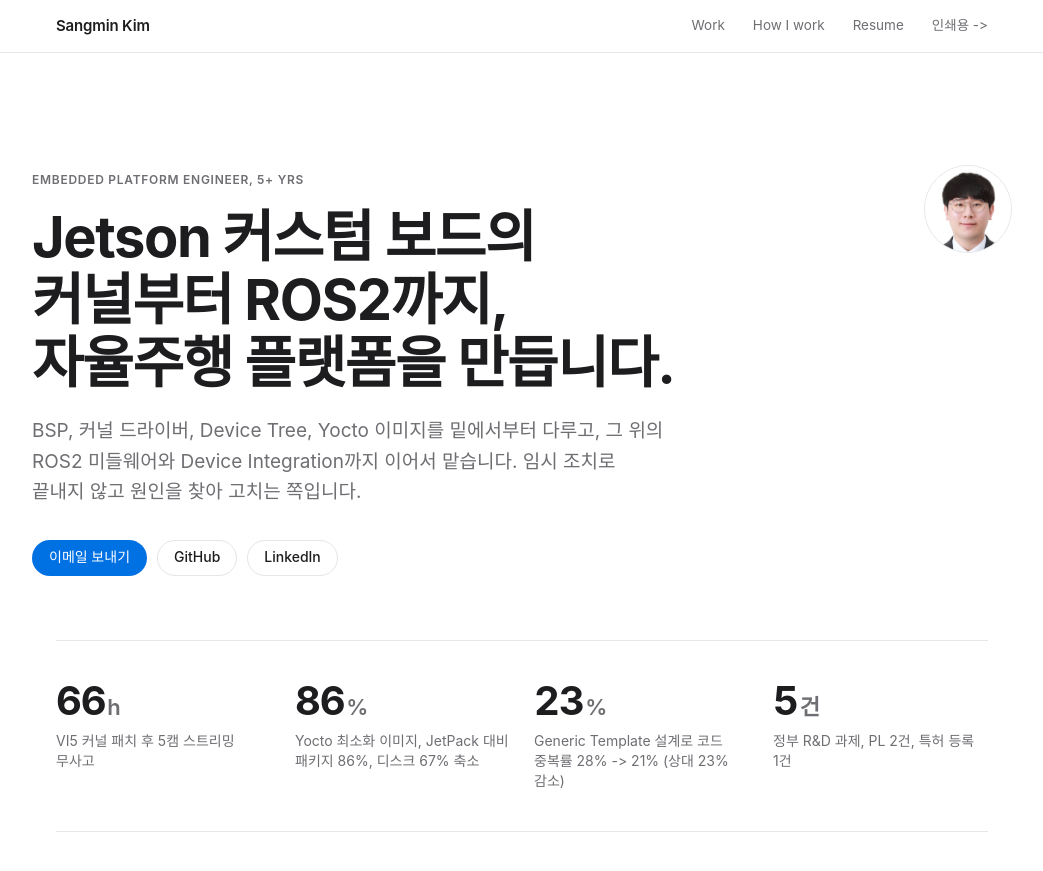
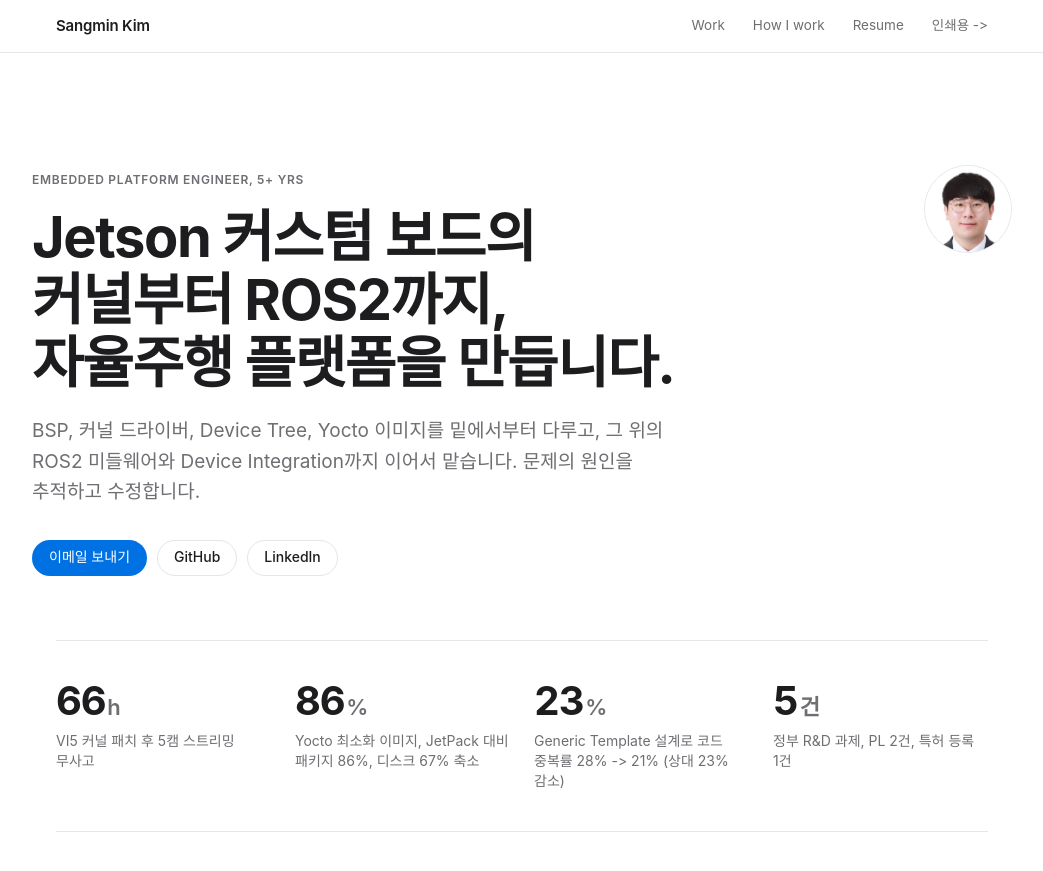
Before and after one commit to sm-kim1/sm-kim1.github.io, a Jekyll site: the page built from index.html, in a window 1280 px wide and 900 px high. Shown: the top 871 px of the window, without its empty margins (118-1161 px from the left). Built offline with Jekyll 4.4.1, drawn with Linux system fonts in a browser that asks for light colours; some web fonts are replaced.

Commit message:
docs: simplify the hero introduction

```diff
--- a/index.html
+++ b/index.html
@@ -7,7 +7,7 @@
     <div>
       <span class="label">Embedded Platform Engineer, 5+ yrs</span>
       <h1>Jetson 커스텀 보드의 커널부터 ROS2까지, 자율주행 플랫폼을 만듭니다.</h1>
-      <p class="lede">BSP, 커널 드라이버, Device Tree, Yocto 이미지를 밑에서부터 다루고, 그 위의 ROS2 미들웨어와 Device Integration까지 이어서 맡습니다. 임시 조치로 끝내지 않고 원인을 찾아 고치는 쪽입니다.</p>
+      <p class="lede">BSP, 커널 드라이버, Device Tree, Yocto 이미지를 밑에서부터 다루고, 그 위의 ROS2 미들웨어와 Device Integration까지 이어서 맡습니다. 문제의 원인을 추적하고 수정합니다.</p>
       <div class="pills">
         <a class="pill primary" href="mailto:sm.kim1748@gmail.com">이메일 보내기</a>
         <a class="pill" href="https://github.com/sm-kim1" target="_blank" rel="noopener">GitHub</a>
```
